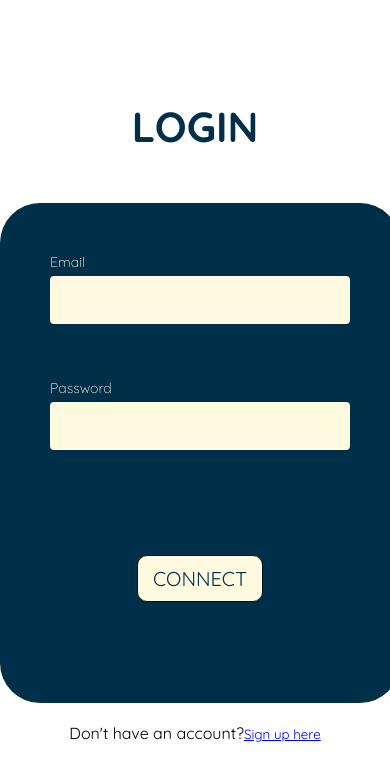
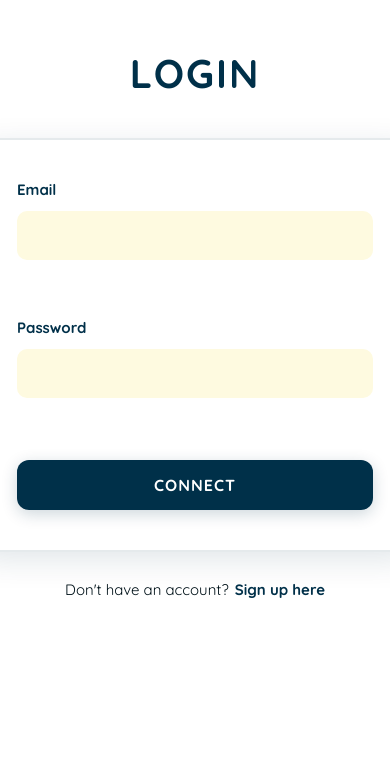
Before and after one commit to galm85/tasty-near, a React (Vite) app: page /login in a window 390 px wide. Shown: the top 780 px of the page. Built offline with nearby package versions, Linux system fonts and the light colour scheme; no server answers.

Commit message:
update login singup pages

```diff
--- a/src/pages/Login.jsx
+++ b/src/pages/Login.jsx
@@ -5,24 +5,15 @@ import { useNavigate } from 'react-router-dom';
 import { signInUser } from '../services/authService';
 import Loader from '../ui/Loader';
 
-
-// my user for dev
-// galm85@gmail.com
-// camila49
-
 function Login() {
-
-    // const {user,loginUser,userLoading,userError} = useUsers()
 
     const {user,loading} = useUsers();
     const navigate = useNavigate();
     const [email,setEmail] = useState('');
     const [password,setPassword] = useState('');
     const [errors,setErrors] = useState({email:'',password:''})
-    const [loginLoading, setLoginLoading] = useState(false); // Local loading state
-    const [loginError, setLoginError] = useState(''); // Local error state
-
-
+    const [loginLoading, setLoginLoading] = useState(false);
+    const [loginError, setLoginError] = useState('');
 
     const handleSubmit = async (e)=>{
         e.preventDefault();
@@ -54,9 +45,7 @@ function Login() {
         }finally{
             setLoginLoading(false);
         }
-
     }
-
 
     useEffect(()=>{
         if(user){
@@ -84,7 +73,7 @@ function Login() {
 
                 {loginError && (
                     <div className='login-error'>
-                        <span style={{color:'red'}}>{loginError}</span>
+                        <span>{loginError}</span>
                     </div>
                 )}
                 <div className="form-actions">
@@ -92,12 +81,11 @@ function Login() {
                 </div>
             </form>
 
-            <div style={{textAlign: 'center', marginTop: '20px'}}>
+            <div className="signup-link">
                 <p>Don't have an account?
                     <button
                         type="button"
                         onClick={() => navigate('/signup')}
-                style={{background: 'none', border: 'none', color: 'blue', textDecoration: 'underline', cursor: 'pointer'}}
                     >
                         Sign up here
                     </button>
--- a/src/pages/Signup.jsx
+++ b/src/pages/Signup.jsx
@@ -2,6 +2,7 @@ import {useEffect, useState} from 'react';
 import { useNavigate } from 'react-router-dom';
 import { signUpUser } from '../services/authService';
 import { useUsers } from '../context/UserContext';
+import Loader from '../ui/Loader';
 
 function Signup() {
 
@@ -50,7 +51,6 @@ function Signup() {
             return;
         }
 
-        // Firebase signup logic
         setSignupLoading(true);
         setSignupError('');
 
@@ -59,7 +59,6 @@ function Signup() {
                 name: formData.name,
                 phone: formData.phone
             });
-            // User will be automatically logged in and redirected
         } catch (error) {
             setSignupError(error.message);
         } finally {
@@ -74,7 +73,8 @@ function Signup() {
     }, [user, navigate])
 
     return (
-        <div className="login-page"> {/* Reuse same CSS classes */}
+        <div className="login-page">
+            {loading && <Loader overlay={true}/>}
             <h1 className="login-page__title">Sign Up</h1>
 
             <form className="login-page__form" onSubmit={handleSubmit}>
@@ -129,10 +129,9 @@ function Signup() {
                     <span className="input-error">{errors.password}</span>
                 </div>
 
-                {/* Display signup error */}
                 {signupError && (
                     <div className="login-error">
-                        <span style={{color: 'red'}}>{signupError}</span>
+                        <span>{signupError}</span>
                     </div>
                 )}
 
@@ -147,12 +146,11 @@ function Signup() {
                 </div>
             </form>
 
-            <div style={{textAlign: 'center', marginTop: '20px'}}>
+            <div className="signup-link">
                 <p>Already have an account?
                     <button
                         type="button"
                         onClick={() => navigate('/login')}
-                        style={{background: 'none', border: 'none', color: 'blue', textDecoration: 'underline', cursor: 'pointer'}}
                     >
                         Login here
                     </button>
--- a/src/styles/_login.scss
+++ b/src/styles/_login.scss
@@ -1,57 +1,192 @@
 @use './variables' as *;
 
 .login-page{
-    padding-block: 100px;
+    max-width: 100%;
+    min-height: calc(100vh - 200px);
+    display: flex;
+    flex-direction: column;
+    align-items: center;
+    justify-content: center;
+    padding: 60px 40px;
 
     &__title{
         color: $blue;
-        font-size: 42px;
+        font-size: 48px;
+        font-weight: 700;
         text-transform: uppercase;
         text-align: center;
-        margin-bottom: 50px;
+        margin-bottom: 48px;
+        letter-spacing: 2px;
     }
 
     &__form{
-        background-color: $blue;
-        height: 500px;
-        width: 400px;
-        margin: auto;
-        padding: 50px;
-        border-radius: 40px;
+        background: white;
+        width: 480px;
+        padding: 48px;
+        border-radius: 20px;
+        box-shadow: 0 8px 32px rgba(0, 48, 73, 0.12);
+        border: 2px solid rgba(0, 48, 73, 0.1);
 
         .input-group{
             display: flex;
             flex-direction: column;
-            gap: 5px;
-            margin-bottom: 50px;
+            gap: 8px;
+            margin-bottom: 32px;
 
             label{
-                color: $background;
-                font-size: 14px;
-                font-weight: 300;
+                color: $blue;
+                font-size: 15px;
+                font-weight: 600;
+                margin-bottom: 4px;
             }
 
             input{
                 background: $background;
-                border:none;
-                padding: 10px;
-                border-radius: 4px;
+                border: 2px solid transparent;
+                padding: 14px 16px;
+                border-radius: 10px;
                 color: $text;
-                font-size: 22px;
+                font-size: 16px;
+                font-family: $main_font;
                 outline: none;
+                transition: all 0.3s ease;
+
+                &:focus {
+                    border-color: $blue;
+                    background: white;
+                }
+
+                &:disabled {
+                    opacity: 0.6;
+                    cursor: not-allowed;
+                }
+            }
+
+            .input-error {
+                color: $red;
+                font-size: 13px;
+                font-weight: 600;
+                min-height: 18px;
+                margin-top: 4px;
+            }
+        }
+
+        .login-error {
+            background: rgba(193, 18, 31, 0.1);
+            border: 2px solid $red;
+            border-radius: 10px;
+            padding: 12px 16px;
+            margin-bottom: 24px;
+
+            span {
+                color: $red;
+                font-size: 14px;
+                font-weight: 600;
             }
         }
 
         .form-actions{
             width: 100%;
             text-align: center;
+            margin-top: 40px;
+
             .submit-btn{
-                background-color: $background;
-                color: $blue;
-                font-weight: 400;
+                width: 100%;
+                background-color: $blue;
+                color: white;
+                font-weight: 700;
+                font-size: 17px;
                 text-transform: uppercase;
-                margin-top: 50px;
+                letter-spacing: 1px;
+                padding: 16px 32px;
+                border: none;
+                border-radius: 12px;
+                cursor: pointer;
+                transition: all 0.3s ease;
+                font-family: $main_font;
+                box-shadow: 0 4px 16px rgba(0, 48, 73, 0.2);
+
+                &:hover:not(:disabled) {
+                    background-color: darken($blue, 8%);
+                    transform: translateY(-2px);
+                    box-shadow: 0 6px 20px rgba(0, 48, 73, 0.3);
+                }
+
+                &:active:not(:disabled) {
+                    transform: translateY(0);
+                }
+
+                &:disabled {
+                    opacity: 0.6;
+                    cursor: not-allowed;
+                }
             }
         }
     }
+
+    .signup-link {
+        text-align: center;
+        margin-top: 32px;
+
+        p {
+            color: $text;
+            font-size: 15px;
+            margin: 0;
+        }
+
+        button {
+            background: none;
+            border: none;
+            color: $blue;
+            font-weight: 700;
+            text-decoration: none;
+            cursor: pointer;
+            font-size: 15px;
+            font-family: $main_font;
+            margin-left: 6px;
+            transition: all 0.2s ease;
+            padding: 0;
+
+            &:hover {
+                text-decoration: underline;
+                color: darken($blue, 10%);
+            }
+        }
+    }
+
+    @media (max-width: 1024px) {
+        padding: 48px 24px;
+
+        &__title {
+            font-size: 40px;
+            margin-bottom: 40px;
+        }
+
+        &__form {
+            width: 440px;
+            padding: 40px;
+
+            .input-group {
+                margin-bottom: 28px;
+
+                input {
+                    padding: 13px 14px;
+                    font-size: 15px;
+                }
+            }
+
+            .form-actions {
+                margin-top: 32px;
+
+                .submit-btn {
+                    padding: 15px 28px;
+                    font-size: 16px;
+                }
+            }
+        }
+
+        .signup-link {
+            margin-top: 28px;
+        }
+    }
 }
```
Lines whose indentation alone changed are shown as unchanged.
